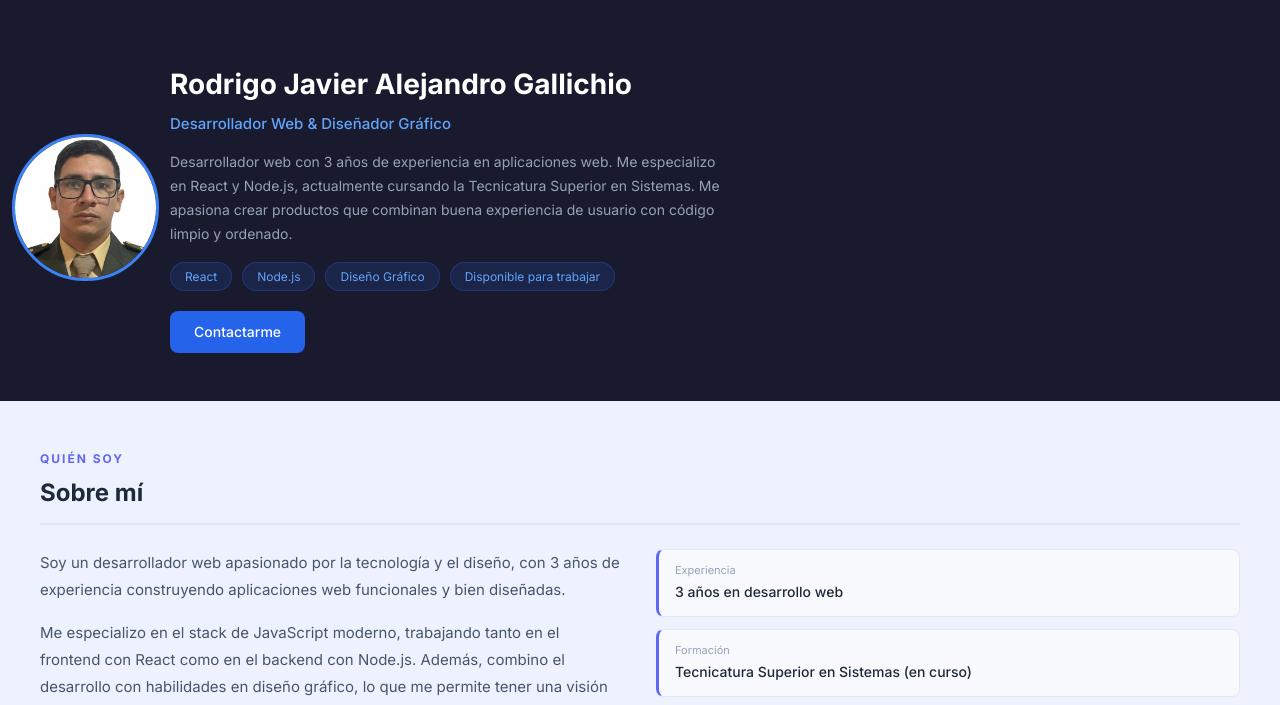
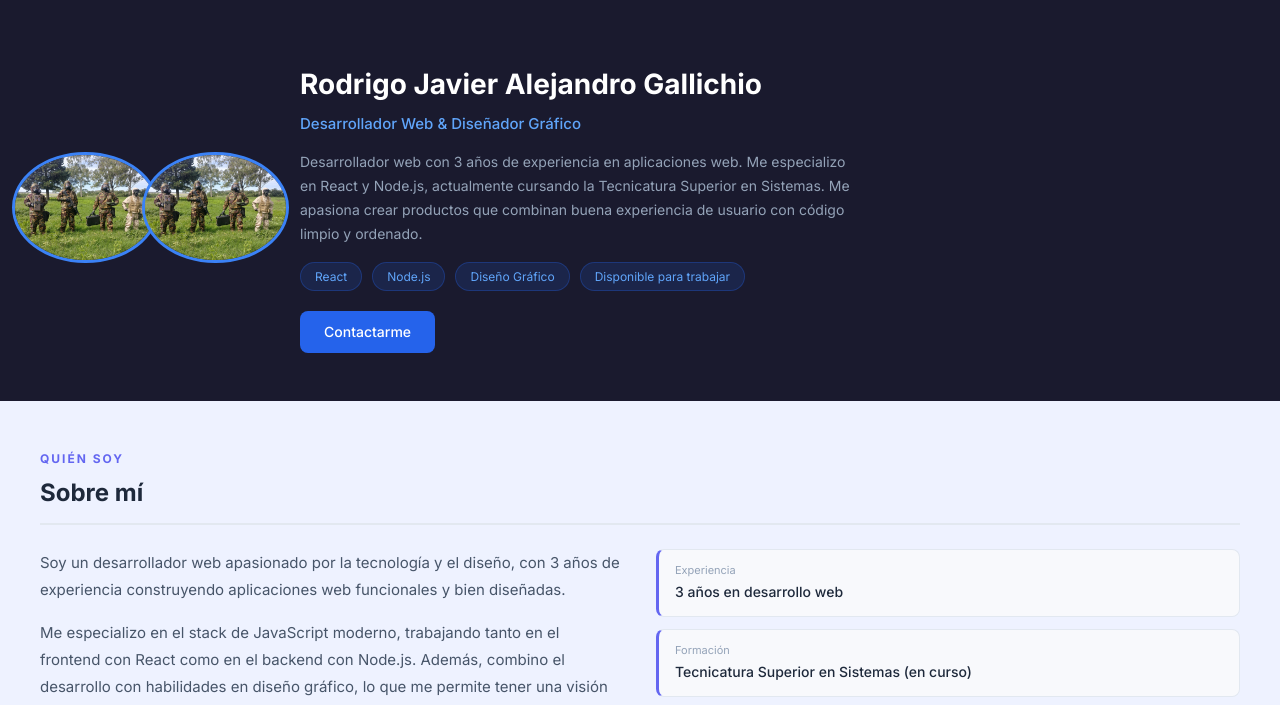
Before and after one commit to Rgallichio/portafolio, a plain HTML site: page index.html in a window 1280 px wide. Shown: the part 60-765 px from the top of the page. Drawn offline with Linux system fonts and the light colour scheme.

Commit message:
fondo1
fondo1

```diff
--- a/index.html
+++ b/index.html
@@ -21,7 +21,8 @@
   </nav>
 
   <div class="hero">
-    <div class="avatar"><img src="/img/avatar.png" alt="Rodrigo Gallichio"></div>
+    <div class="avatar"><img src="/img/fon.jpg" alt="Rodrigo Gallichio"></div>
+    <div class="avatar"><img src="/img/fon.jpg" alt="Rodrigo Gallichio"></div>
     <div class="hero-text">
       <h1>Rodrigo Javier Alejandro Gallichio</h1>
       <div class="role">Desarrollador Web &amp; Diseñador Gráfico</div>
```
Also changed, not shown: img/fon.jpg (added).
